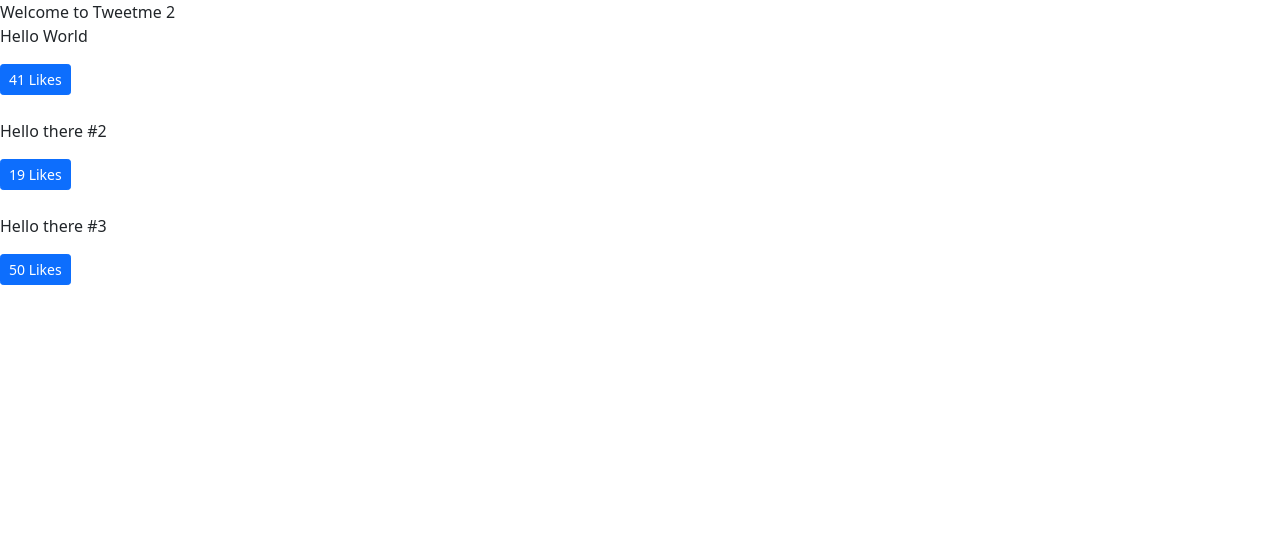
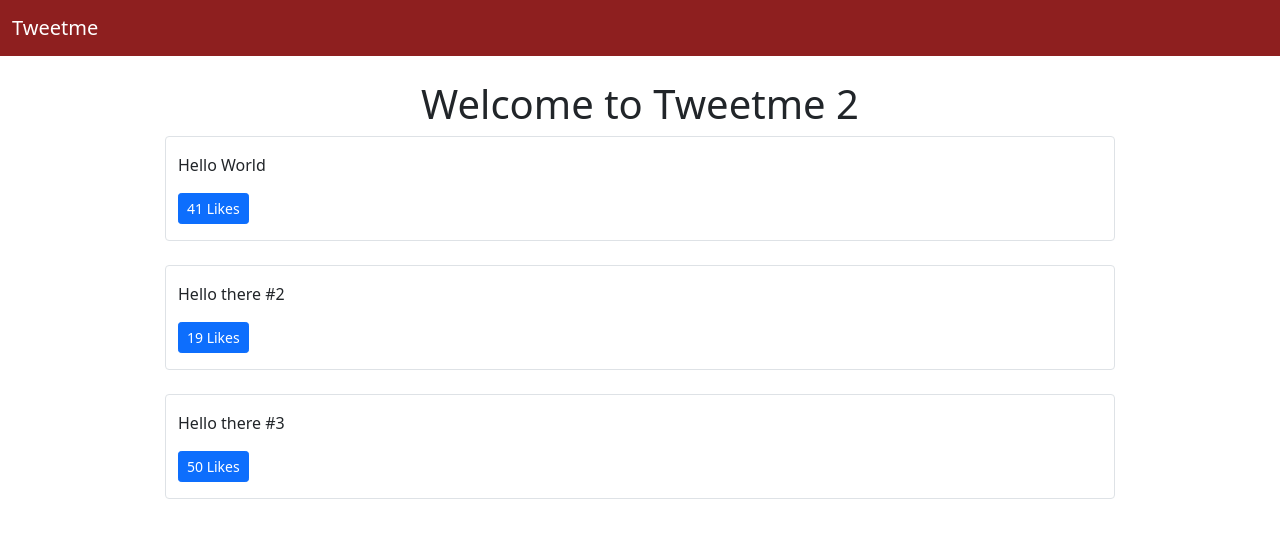
Before and after one commit to suesanjp/tweetme2, a Django app: page / in a window 1280 px wide. Shown: the top 538 px of the page. Run offline with Django 3.2, Linux system fonts and the light colour scheme; data comes from the database, SQL or seed files in the repository; data that the repository does not hold is empty.

Commit message:
Done Chapter 21

```diff
--- a/templates/base.html
+++ b/templates/base.html
@@ -7,12 +7,19 @@
 
     <!-- Bootstrap CSS -->
     <link href="https://cdn.jsdelivr.net/npm/bootstrap@5.0.0-beta1/dist/css/bootstrap.min.css" rel="stylesheet" integrity="sha384-giJF6kkoqNQ00vy+HMDP7azOuL0xtbfIcaT9wjKHr8RbDVddVHyTfAAsrekwKmP1" crossorigin="anonymous">
-
+    <style>
+      .bg-tweetme {
+      background-color: #8e1f1f!important;
+      }
+    </style>
     <title>Tweetme 2{% block head_title %}{% endblock head_title %}</title>
   </head>
   <body>
-    {% block content %}
-    {% endblock content %}
+    {% include "components/navbar.html" %}
+    <div class='container'>
+      {% block content %}
+      {% endblock content %}
+    </div>
     <!-- DRY Don't Repeat YourSelf -->
     <!-- Optional JavaScript; choose one of the two! -->
 
--- /dev/null
+++ b/templates/components/navbar.html
@@ -0,0 +1,36 @@
+<nav class="navbar navbar-expand-lg navbar-dark bg-tweetme mb-4">
+  <div class="container-fluid">
+    <a class="navbar-brand" href="/">Tweetme</a>
+    <button class="navbar-toggler" type="button" data-bs-toggle="collapse" data-bs-target="#navbarSupportedContent" aria-controls="navbarSupportedContent" aria-expanded="false" aria-label="Toggle navigation">
+      <span class="navbar-toggler-icon"></span>
+    </button>
+    <div class="collapse navbar-collapse d-none" id="navbarSupportedContent">
+      <ul class="navbar-nav me-auto mb-2 mb-lg-0 d-none">
+        <li class="nav-item">
+          <a class="nav-link active" aria-current="page" href="#">Home</a>
+        </li>
+        <li class="nav-item">
+          <a class="nav-link" href="#">Link</a>
+        </li>
+        <li class="nav-item dropdown">
+          <a class="nav-link dropdown-toggle" href="#" id="navbarDropdown" role="button" data-bs-toggle="dropdown" aria-expanded="false">
+            Dropdown
+          </a>
+          <ul class="dropdown-menu" aria-labelledby="navbarDropdown">
+            <li><a class="dropdown-item" href="#">Action</a></li>
+            <li><a class="dropdown-item" href="#">Another action</a></li>
+            <li><hr class="dropdown-divider"></li>
+            <li><a class="dropdown-item" href="#">Something else here</a></li>
+          </ul>
+        </li>
+        <li class="nav-item">
+          <a class="nav-link disabled" href="#" tabindex="-1" aria-disabled="true">Disabled</a>
+        </li>
+      </ul>
+      <form class="d-flex d-none">
+        <input class="form-control me-2" type="search" placeholder="Search" aria-label="Search">
+        <button class="btn btn-outline-success" type="submit">Search</button>
+      </form>
+    </div>
+  </div>
+</nav>
--- a/templates/pages/home.html
+++ b/templates/pages/home.html
@@ -2,10 +2,17 @@
 {% block head_title %}
 this is amazing!!!!
 {% endblock head_title %}
+
+
 {% block content %}
-Welcome to Tweetme 2
 
-<div id="tweets">
+<div class= "row text-center">
+  <div class="col">
+    <h1>Welcome to Tweetme 2</h1>
+  </div>
+</div>
+
+<div class="row" id="tweets">
   Loading...
 </div>
 
@@ -34,7 +41,7 @@
   }
 
   function formatTweetElement(tweet){
-    var formattedTweet = "<div class='mb-4 tweet' id = 'tweet-" + tweet.id + "'><p>" + tweet.content +
+    var formattedTweet = "<div class='col-12 col-md-10 mx-auto border rounded py-3 mb-4 tweet' id = 'tweet-" + tweet.id + "'><p>" + tweet.content +
       "</p><div class='btn-group'>" + LikeBtn(tweet) +
       "</div></div>"
     return formattedTweet
```
Also changed, not shown: templates/components/footer.html (added).
